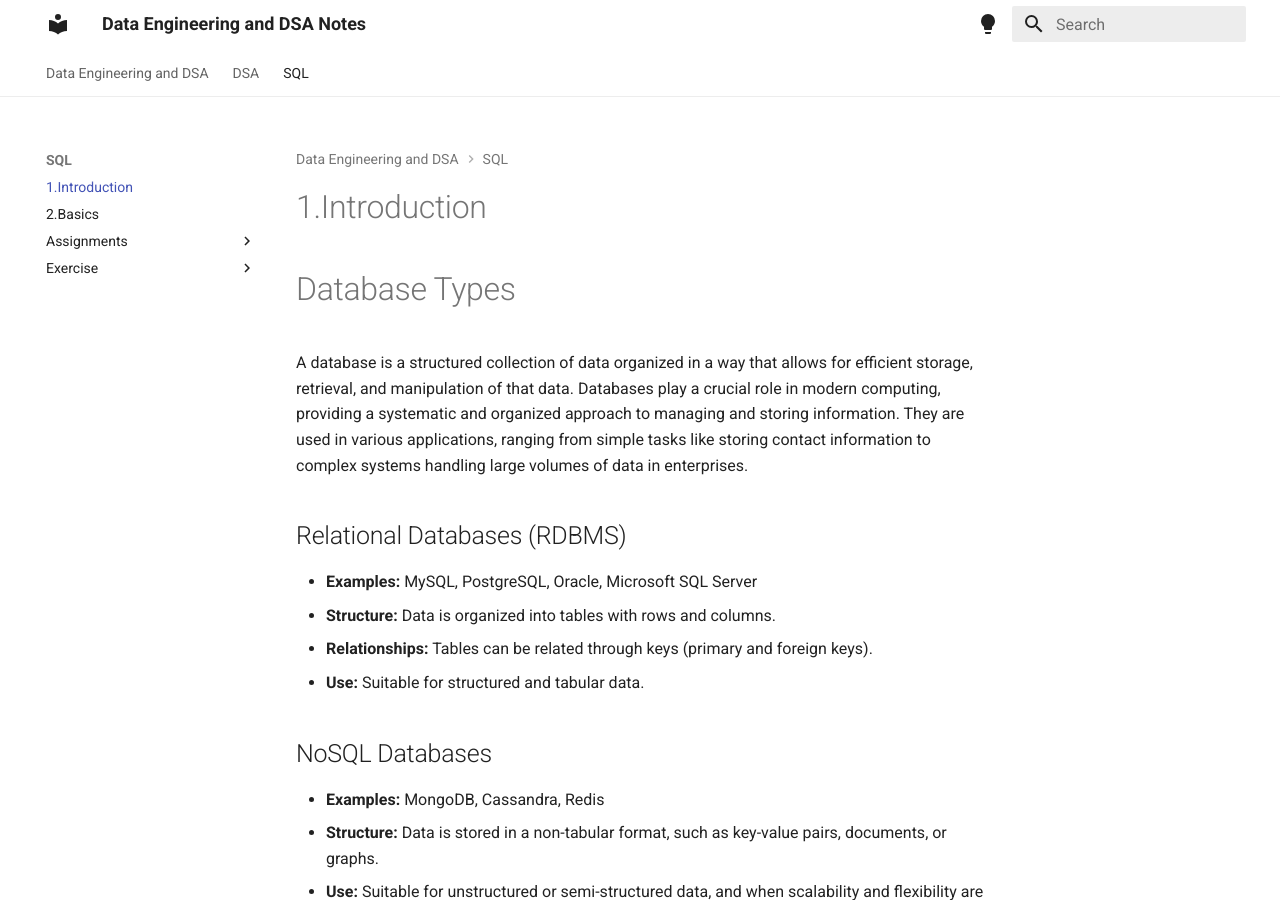
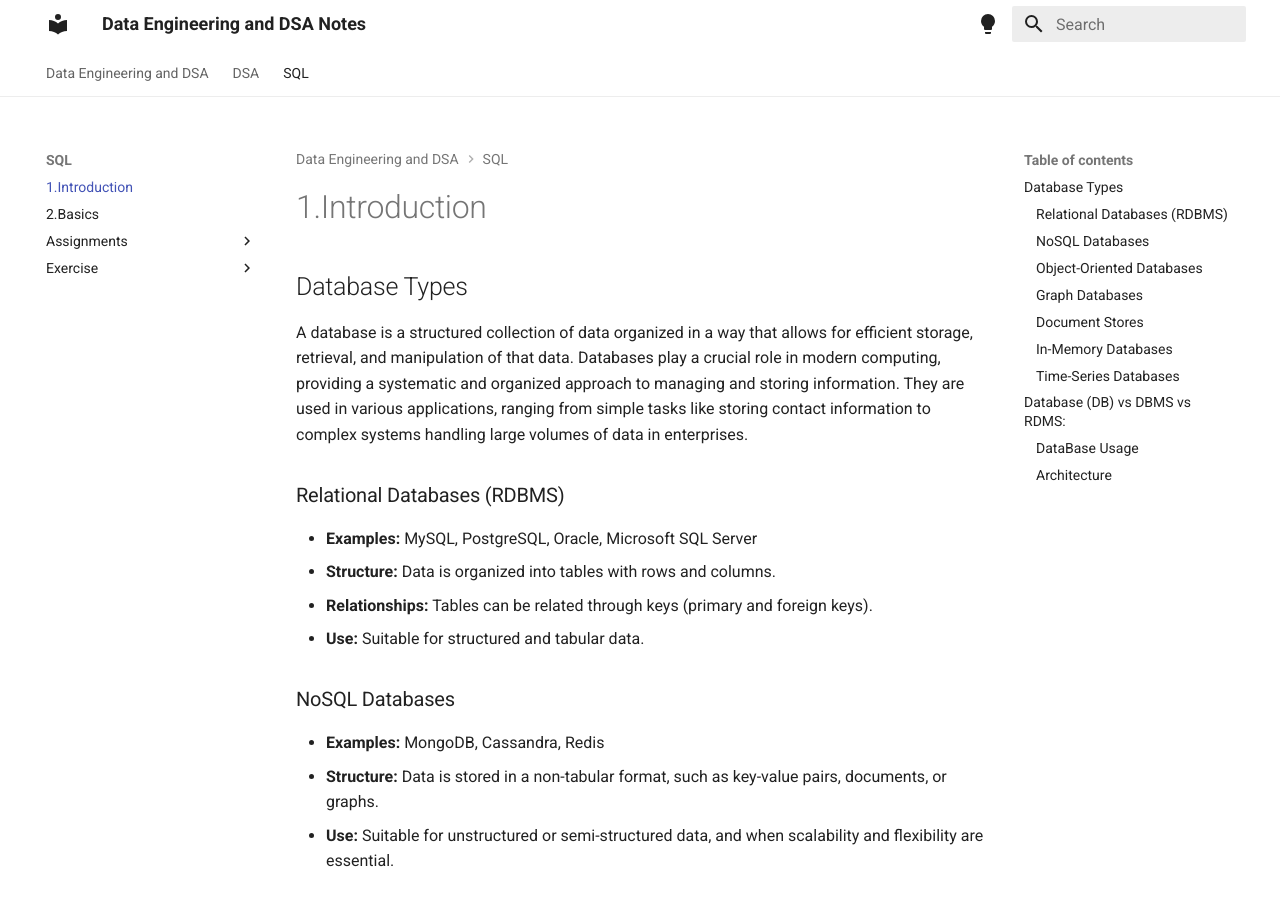
Before and after one commit to sandeep9583/DSA, an MkDocs documentation site: the page built from docs/SQL/1.introduction.md, in a window 1280 px wide and 900 px high. Built offline with MkDocs 1.6.1 and Material for MkDocs 9.7.7, drawn with Linux system fonts in a browser that asks for light colours.

Commit message:
Update 1.introduction.md

```diff
--- a/docs/SQL/1.introduction.md
+++ b/docs/SQL/1.introduction.md
@@ -1,47 +1,47 @@
 # 1.Introduction
 
-# Database Types
+## Database Types
 
 A database is a structured collection of data organized in a way that allows for efficient storage, retrieval, and manipulation of that data. Databases play a crucial role in modern computing, providing a systematic and organized approach to managing and storing information. They are used in various applications, ranging from simple tasks like storing contact information to complex systems handling large volumes of data in enterprises.
 
-## Relational Databases (RDBMS)
+### Relational Databases (RDBMS)
 
 - **Examples:** MySQL, PostgreSQL, Oracle, Microsoft SQL Server
 - **Structure:** Data is organized into tables with rows and columns.
 - **Relationships:** Tables can be related through keys (primary and foreign keys).
 - **Use:** Suitable for structured and tabular data.
 
-## NoSQL Databases
+### NoSQL Databases
 
 - **Examples:** MongoDB, Cassandra, Redis
 - **Structure:** Data is stored in a non-tabular format, such as key-value pairs, documents, or graphs.
 - **Use:** Suitable for unstructured or semi-structured data, and when scalability and flexibility are essential.
 
-## Object-Oriented Databases
+### Object-Oriented Databases
 
 - **Examples:** db4o, ObjectDB
 - **Structure:** Data is stored in the form of objects, similar to object-oriented programming.
 - **Use:** Suitable for applications with complex data structures and strong ties to object-oriented programming languages.
 
-## Graph Databases
+### Graph Databases
 
 - **Examples:** Neo4j, Amazon Neptune
 - **Structure:** Data is represented as nodes, edges, and properties, making it ideal for managing relationships.
 - **Use:** Effective for scenarios where relationships between entities are crucial, such as social networks and network analysis.
 
-## Document Stores
+### Document Stores
 
 - **Examples:** CouchDB, Elasticsearch
 - **Structure:** Data is stored as documents, usually in JSON or XML format.
 - **Use:** Suitable for semi-structured or hierarchical data, and often used in content management systems.
 
-## In-Memory Databases
+### In-Memory Databases
 
 - **Examples:** Redis, Memcached
 - **Structure:** Data is stored in memory rather than on disk, allowing for faster data retrieval.
 - **Use:** Ideal for applications that require low-latency access to frequently accessed data.
 
-## Time-Series Databases
+### Time-Series Databases
 
 - **Examples:** InfluxDB, Prometheus
 - **Structure:** Optimized for storing and retrieving time-series data, such as IoT sensor data and system metrics.
@@ -81,7 +81,7 @@ This way, everything stays organized, and we can quickly find who scored the hig
         - Emphasizes relationships between tables.
 
 
-## DataBase Usage
+### DataBase Usage
 
 Frontend:
 Imagine you are in a magical library. The shelves, books, and how you interact with them – that's the frontend! It's what you see and touch. In a computer world, this could be like a colorful and easy-to-use library website. You click on buttons to search for books, and you see the information about the books on the screen.
```
